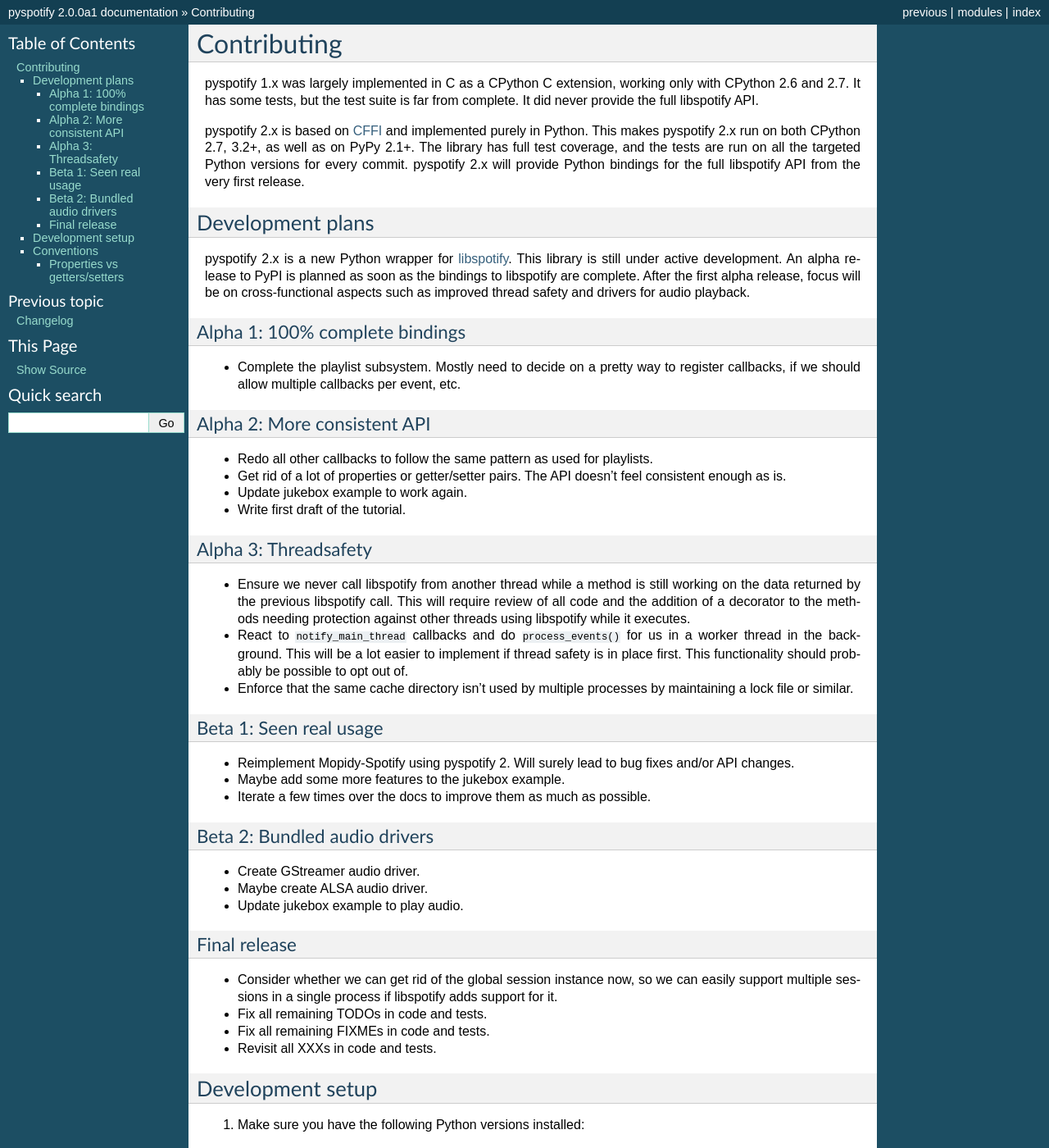
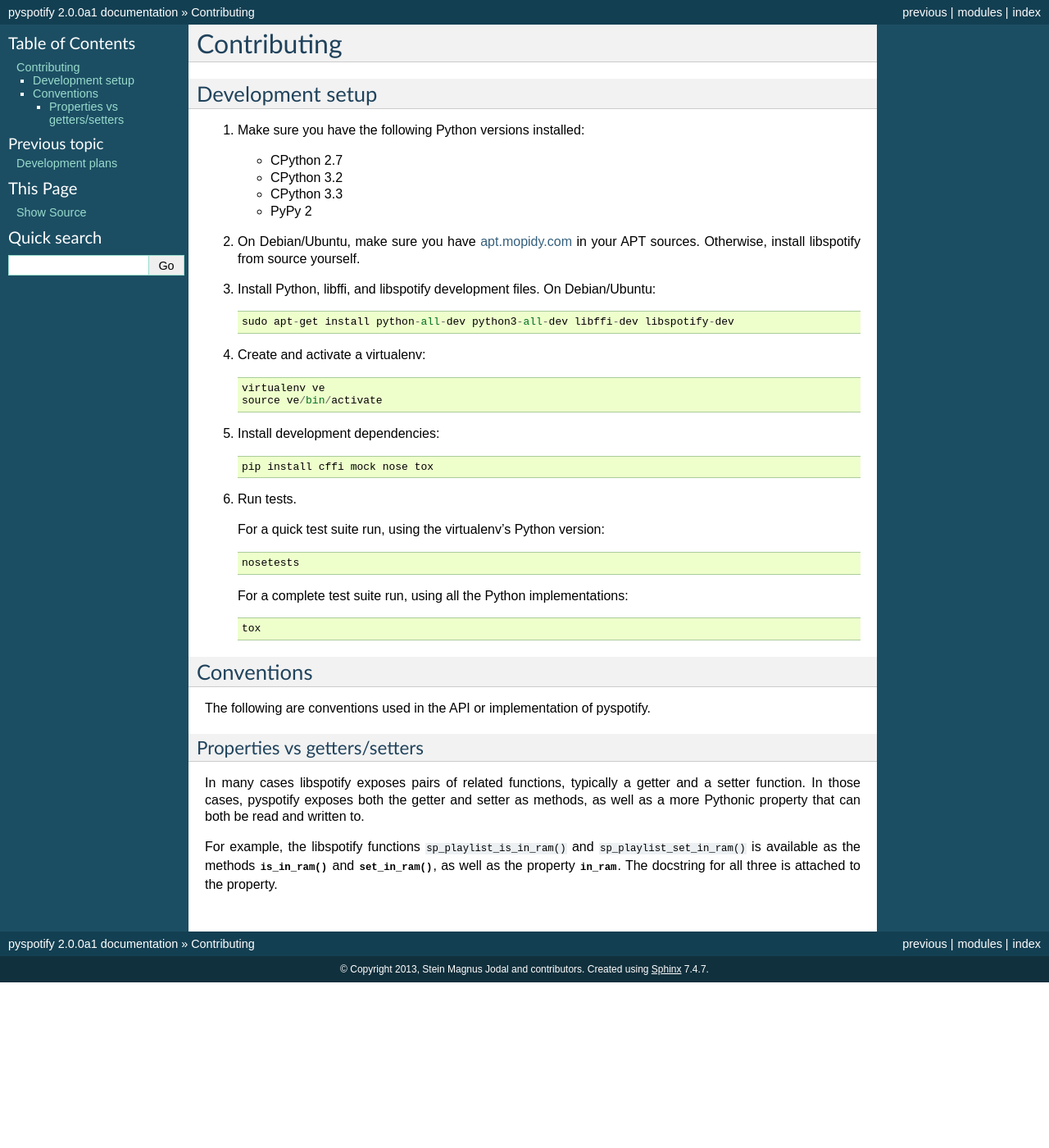
Before and after one commit to jodal/pyspotify, a Sphinx documentation site: the page built from docs/contributing.rst, in a window 1280 px wide and 1400 px high. Shown: the whole window at 82% size. Built offline with Sphinx 7.4.7, drawn with Linux system fonts in a browser that asks for light colours.

Commit message:
docs: Move dev plans to its own doc

```diff
--- a/docs/contributing.rst
+++ b/docs/contributing.rst
@@ -1,94 +1,6 @@
 ************
 Contributing
 ************
-
-pyspotify 1.x was largely implemented in C as a CPython C extension, working
-only with CPython 2.6 and 2.7. It has some tests, but the test suite is far
-from complete. It did never provide the full libspotify API.
-
-pyspotify 2.x is based on `CFFI <http://cffi.readthedocs.org/>`__ and
-implemented purely in Python. This makes pyspotify 2.x run on both CPython 2.7,
-3.2+, as well as on PyPy 2.1+. The library has full test coverage, and the
-tests are run on all the targeted Python versions for every commit. pyspotify
-2.x will provide Python bindings for the full libspotify API from the very
-first release.
-
-
-Development plans
-=================
-
-pyspotify 2.x is a new Python wrapper for `libspotify
-<https://developer.spotify.com/technologies/libspotify/>`__. This library is
-still under active development. An alpha release to PyPI is planned as soon as
-the bindings to libspotify are complete. After the first alpha release, focus
-will be on cross-functional aspects such as improved thread safety and drivers
-for audio playback.
-
-Alpha 1: 100% complete bindings
--------------------------------
-
-- Complete the playlist subsystem. Mostly need to decide on a pretty way to
-  register callbacks, if we should allow multiple callbacks per event, etc.
-
-Alpha 2: More consistent API
-----------------------------
-
-- Redo all other callbacks to follow the same pattern as used for playlists.
-
-- Get rid of a lot of properties or getter/setter pairs. The API doesn't feel
-  consistent enough as is.
-
-- Update jukebox example to work again.
-
-- Write first draft of the tutorial.
-
-Alpha 3: Threadsafety
----------------------
-
-- Ensure we never call libspotify from another thread while a method is still
-  working on the data returned by the previous libspotify call. This will
-  require review of all code and the addition of a decorator to the methods
-  needing protection against other threads using libspotify while it executes.
-
-- React to ``notify_main_thread`` callbacks and do ``process_events()`` for us
-  in a worker thread in the background. This will be a lot easier to implement
-  if thread safety is in place first. This functionality should probably be
-  possible to opt out of.
-
-- Enforce that the same cache directory isn't used by multiple processes by
-  maintaining a lock file or similar.
-
-Beta 1: Seen real usage
------------------------
-
-- Reimplement Mopidy-Spotify using pyspotify 2. Will surely lead to bug fixes
-  and/or API changes.
-
-- Maybe add some more features to the jukebox example.
-
-- Iterate a few times over the docs to improve them as much as possible.
-
-Beta 2: Bundled audio drivers
------------------------------
-
-- Create GStreamer audio driver.
-
-- Maybe create ALSA audio driver.
-
-- Update jukebox example to play audio.
-
-Final release
--------------
-
-- Consider whether we can get rid of the global session instance now, so we can
-  easily support multiple sessions in a single process if libspotify adds
-  support for it.
-
-- Fix all remaining TODOs in code and tests.
-
-- Fix all remaining FIXMEs in code and tests.
-
-- Revisit all XXXs in code and tests.
 
 
 Development setup
--- a/docs/index.rst
+++ b/docs/index.rst
@@ -35,4 +35,5 @@
 
     authors
     changelog
+    plans
     contributing
--- /dev/null
+++ b/docs/plans.rst
@@ -0,0 +1,82 @@
+*****************
+Development plans
+*****************
+
+pyspotify 2.x is a new Python wrapper for `libspotify
+<https://developer.spotify.com/technologies/libspotify/>`__. This library is
+still under active development. An alpha release to PyPI is planned as soon as
+the bindings to libspotify are complete. After the first alpha release, focus
+will be on cross-functional aspects such as improved thread safety and drivers
+for audio playback.
+
+
+v2.0.0a1: 100% complete bindings
+================================
+
+- Complete the playlist subsystem. Mostly need to decide on a pretty way to
+  register callbacks, if we should allow multiple callbacks per event, etc.
+
+
+v2.0.0a2: More consistent API
+=============================
+
+- Redo all other callbacks to follow the same pattern as used for playlists.
+
+- Get rid of a lot of properties or getter/setter pairs. The API doesn't feel
+  consistent enough as is.
+
+- Update jukebox example to work again.
+
+- Write first draft of the tutorial.
+
+
+v2.0.0a3: Thread safety
+=======================
+
+- Ensure we never call libspotify from another thread while a method is still
+  working on the data returned by the previous libspotify call. This will
+  require review of all code and the addition of a decorator to the methods
+  needing protection against other threads using libspotify while it executes.
+
+- React to ``notify_main_thread`` callbacks and do ``process_events()`` for us
+  in a worker thread in the background. This will be a lot easier to implement
+  if thread safety is in place first. This functionality should probably be
+  possible to opt out of.
+
+- Enforce that the same cache directory isn't used by multiple processes by
+  maintaining a lock file or similar.
+
+
+v2.0.0b1: Seen real usage
+=========================
+
+- Reimplement Mopidy-Spotify using pyspotify 2. Will surely lead to bug fixes
+  and/or API changes.
+
+- Maybe add some more features to the jukebox example.
+
+- Iterate a few times over the docs to improve them as much as possible.
+
+
+v2.0.0b2: Bundled audio drivers
+===============================
+
+- Create GStreamer audio driver.
+
+- Maybe create ALSA audio driver.
+
+- Update jukebox example to play audio.
+
+
+v2.0.0: Final release
+=====================
+
+- Consider whether we can get rid of the global session instance now, so we can
+  easily support multiple sessions in a single process if libspotify adds
+  support for it.
+
+- Fix all remaining TODOs in code and tests.
+
+- Fix all remaining FIXMEs in code and tests.
+
+- Revisit all XXXs in code and tests.
```
